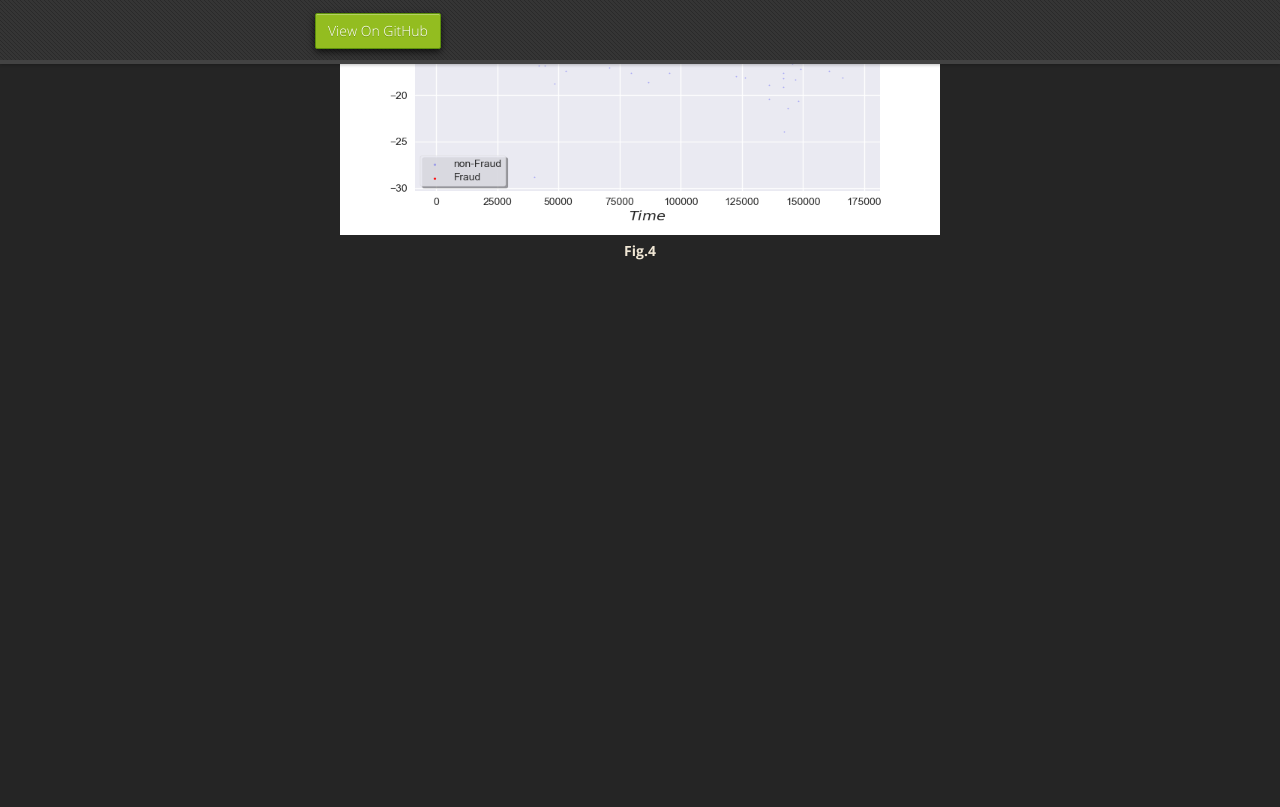
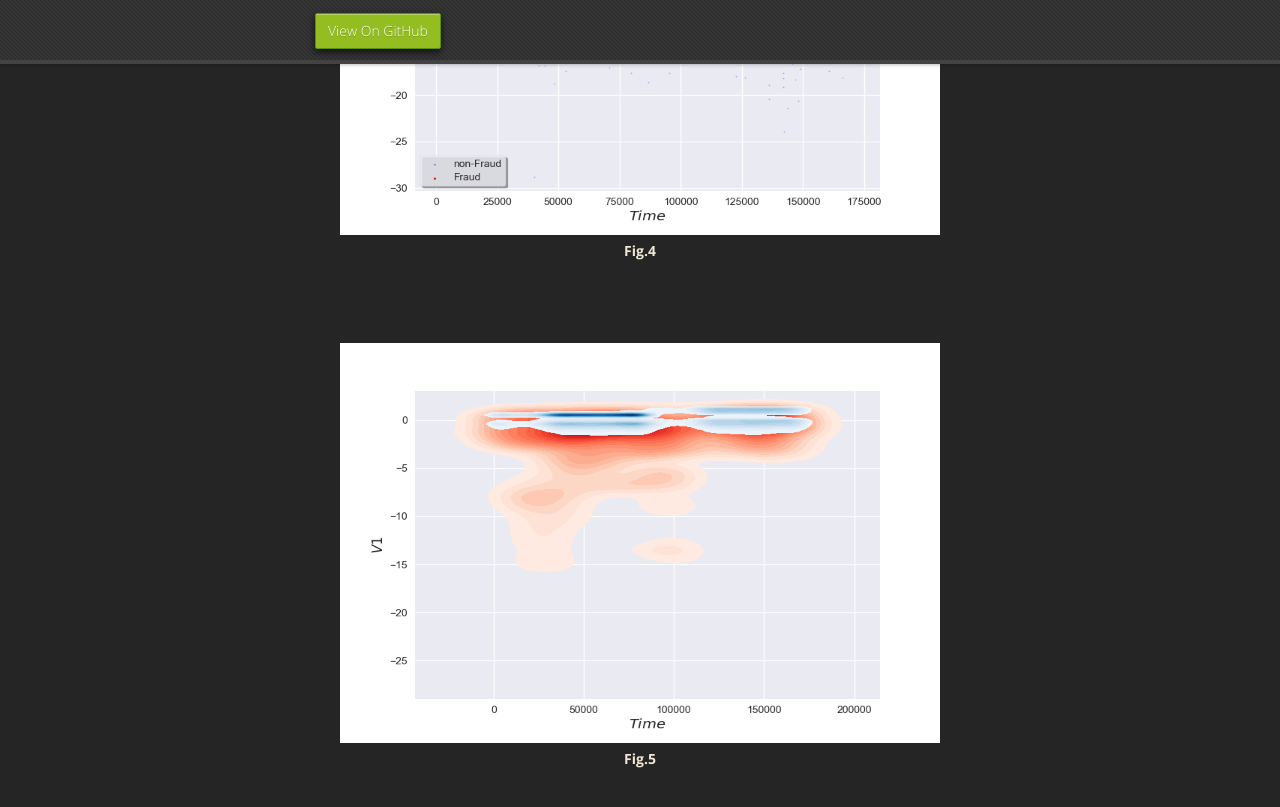
Before and after one commit to mrbrins82/mrbrins82.github.io, a Jekyll site: the page built from creditcardfraud.md, in a window 1280 px wide and 900 px high, scrolled down 2837 px. Shown: the top 807 px of the window. Built offline with Jekyll 4.4.1, drawn with Linux system fonts in a browser that asks for light colours; nearby versions of some CDN libraries; our own code applies the rules of GitHub Pages for plain Markdown files; before the commit the page ends 3229 px from its top, so only the background shows below that.

Commit message:
added time v V1 kdeplot

```diff
--- a/creditcardfraud.md
+++ b/creditcardfraud.md
@@ -38,3 +38,9 @@ In terms of dollar amounts, some periodic behavior is starting to appear in the
 </center>
 <center><strong>Fig.4</strong></center>
 <br/>
+
+<br/>
+<center><img src="./assets/images/kdeplot_Time_V1.png" alt="time vs V1 kdeplot" width="600" height="400" />
+</center>
+<center><strong>Fig.5</strong></center>
+<br/>
```
Also changed, not shown: assets/images/kdeplot_Time_V1.png (added).
